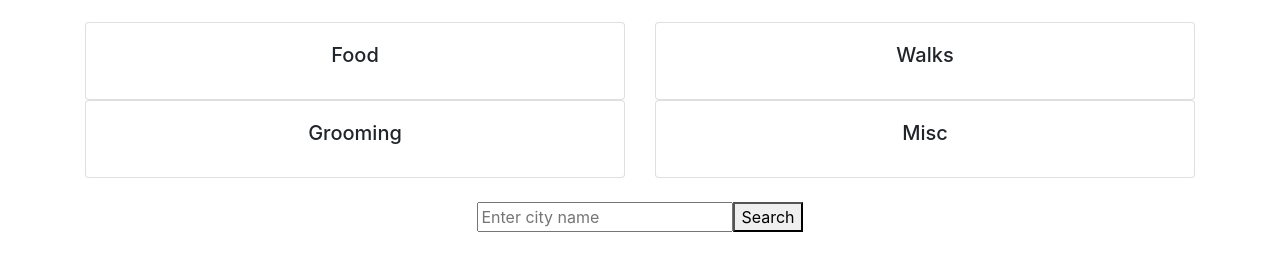
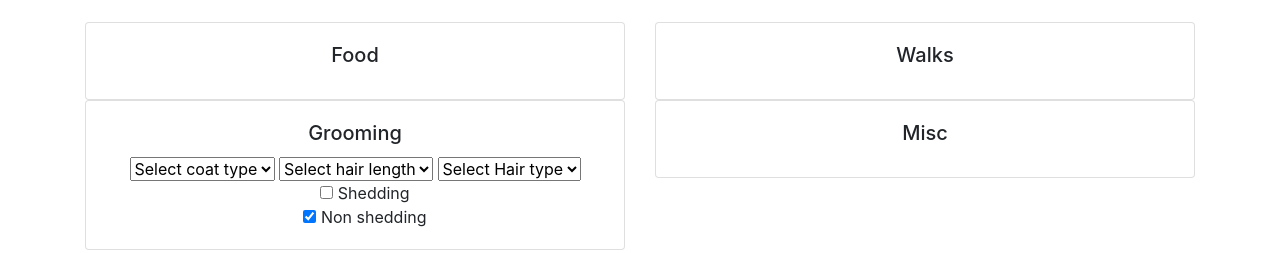
Before and after one commit to OutlawDisco/Pet-Pal, a plain HTML site: page index.html in a window 1280 px wide. Shown: the part 200-453 px from the top of the page. Drawn offline with nearby package versions, Linux system fonts and the light colour scheme.

Commit message:
grooming input

```diff
--- a/index.html
+++ b/index.html
@@ -69,6 +69,53 @@
             <div class="card-body text-center">
               <h5 class="card-title">Grooming</h5>
               <!-- Progess Bar? -->
+              <!-- Input concept section for grooming-->
+              <section class="grooming">
+                <form class="Coat-input">
+                  <select class="coat-type" aria-label="Coat Type">
+                    <option selected>Select coat type</option>
+                    <option value="1">Curly</option>
+                    <option value="2">Silky</option>
+                    <option value="3">Coarse</option>
+                  </select>
+                  <select class="coat-length" aria-label="Coat Length">
+                    <option selected>Select hair length</option>
+                    <option value="1">Short</option>
+                    <option value="2">Medium</option>
+                    <option value="3">Long</option>
+                  </select>
+                  <select class="hair-type" aria-label="Hair Type">
+                    <option selected>Select Hair type</option>
+                    <option value="1">Thin</option>
+                    <option value="2">Thick</option>
+                    <option value="3">Coarse</option>
+                  </select>
+                  <div class="form-check">
+                    <input
+                      class="check-input"
+                      type="checkbox"
+                      value=""
+                      id="flexCheckDefault"
+                    />
+                    <label class="form-check-label" for="flexCheckDefault">
+                      Shedding
+                    </label>
+                  </div>
+                  <div class="form-check">
+                    <input
+                      class="check-input"
+                      type="checkbox"
+                      value=""
+                      id="flexCheckDefault"
+                      checked
+                    />
+                    <label class="form-check-label" for="flexCheckChecked">
+                      Non shedding
+                    </label>
+                  </div>
+                </form>
+              </section>
+              <!-- end Grooming section-->
             </div>
           </div>
         </div>
```
